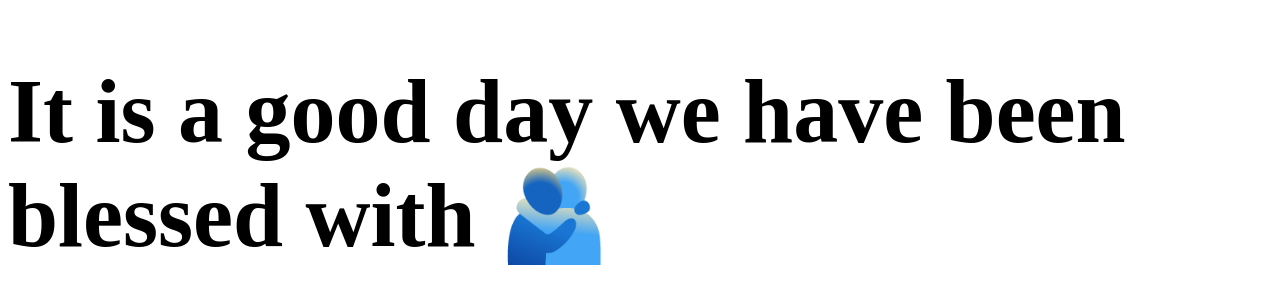
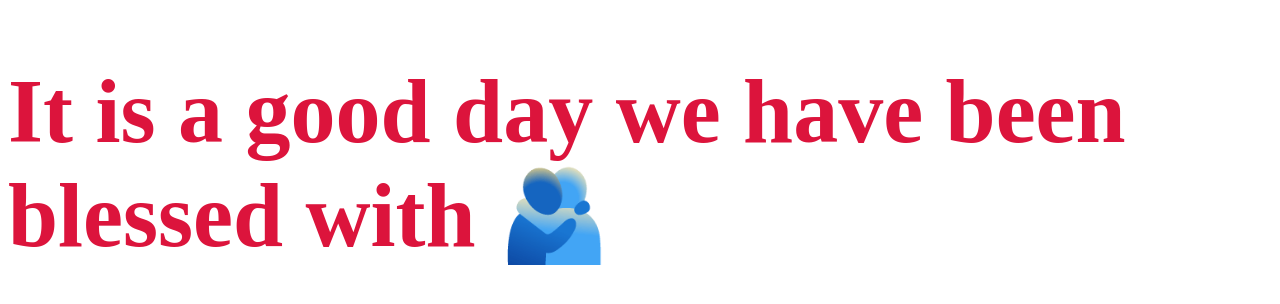
Before and after one commit to de-scientist/learning-css, a plain HTML site: page index.html in a window 1280 px wide. Drawn offline with Linux system fonts and the light colour scheme.

Commit message:
add some updates to the readme file

```diff
--- a/index.html
+++ b/index.html
@@ -6,6 +6,6 @@
     <title>CSS 💫</title>
 </head>
 <body>
-    <h1 style="font-size: 90px;">It is a good day we have been blessed with 🫂</h1>
+    <h1 style="font-size: 90px; color: crimson;">It is a good day we have been blessed with 🫂</h1>
 </body>
 </html>
```
Also changed, not shown: 1 other file.
